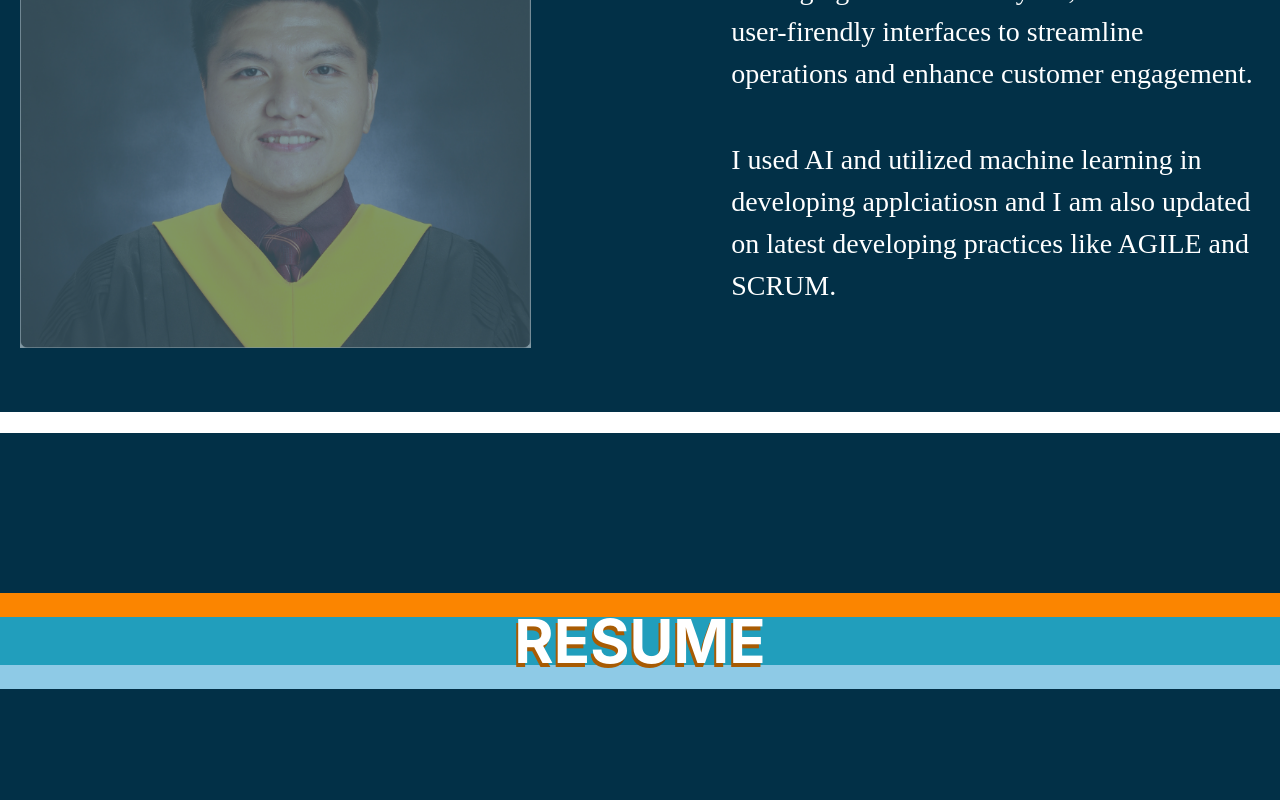
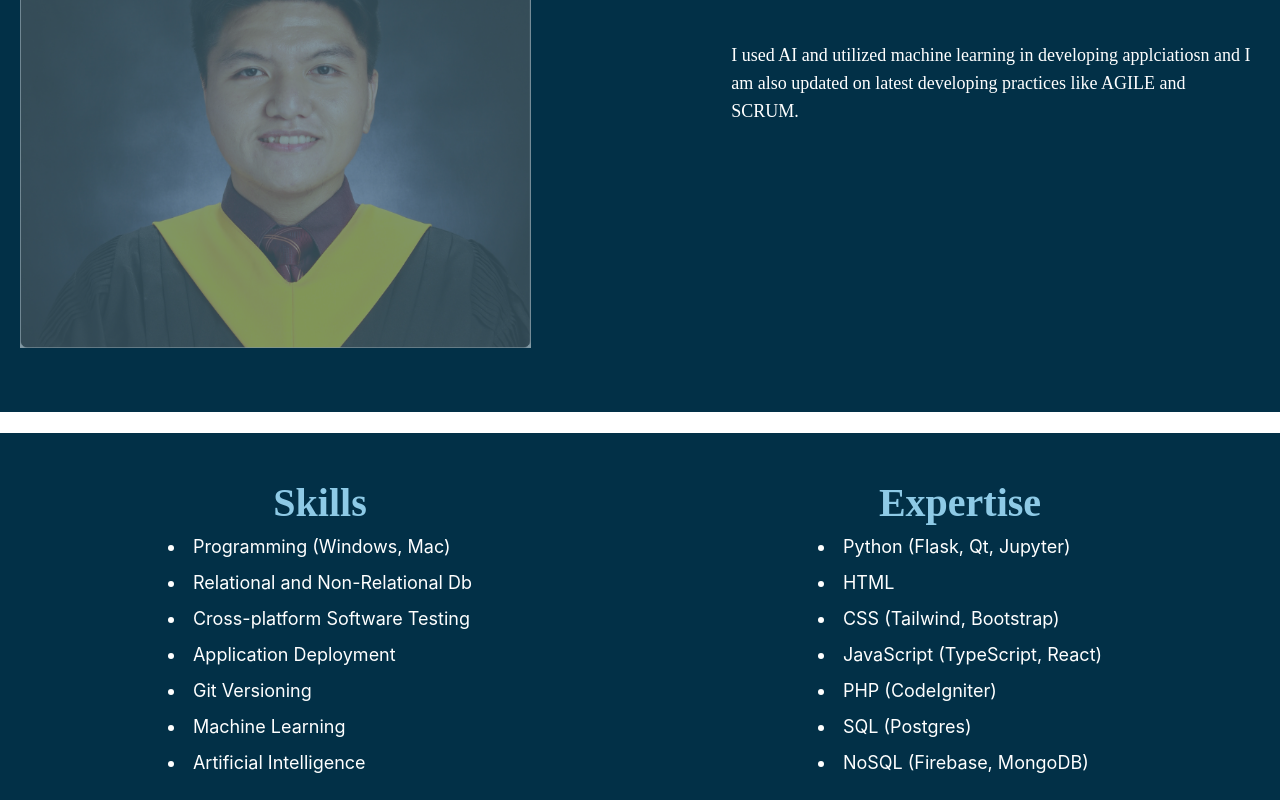
Before and after one commit to pat-gallardo/portfolio-website, a React (Create React App) app in the folder frontend/: page / in a window 1280 px wide. Shown: the part 1060-1860 px from the top of the page. Built offline with nearby package versions, Linux system fonts and the light colour scheme.

Commit message:
Added skills messages and skills styles

```diff
--- a/frontend/src/components/about.tsx
+++ b/frontend/src/components/about.tsx
@@ -8,8 +8,8 @@ const About = () => {
                 <img className="saturate-150 opacity-50 sm:ml-0 sm:w-full" src={require('../assets/front-photo2.png')} alt="profile-photo"></img>
             </div>
             <div className="flex flex-col gap-[10%] w-full sm:w-1/2 m-3 p-3 sm:ml-[10%] text-wrap">
-                <div className="w-full text-white text-[28px] montserrat ">{aboutMessage}</div>
-                <div className="w-full text-white text-[28px] montserrat ">{aboutNextMessage}</div>
+                <div className="w-full text-white text-lg montserrat ">{aboutMessage}</div>
+                <div className="w-full text-white text-lg montserrat ">{aboutNextMessage}</div>
             </div>
         </div>
         <div className="bg-white p-[0.5px] text-sm text-transparent">.</div>
--- a/frontend/src/components/dashboard.tsx
+++ b/frontend/src/components/dashboard.tsx
@@ -2,6 +2,7 @@ import Navbar from "./navbar";
 import Intro from "./intro";
 import LineBreak from "./linebreak";
 import About from "./about";
+import Skills from "./skills";
 
 const Dashboard = () => {
     return (
@@ -10,6 +11,7 @@ const Dashboard = () => {
           <Intro />
           <LineBreak setTitle="ABOUT"/>
           <About />
+          <Skills />
           <LineBreak setTitle="RESUME"/>
           <LineBreak setTitle="SERVICES"/>
           <LineBreak setTitle="PORTFOLIO"/>
--- /dev/null
+++ b/frontend/src/components/skills.tsx
@@ -0,0 +1,58 @@
+const Skills = () => {
+    const skills = [
+        'Programming (Windows, Mac)',
+        'Relational and Non-Relational Db',
+        'Cross-platform Software Testing',
+        'Application Deployment',
+        'Git Versioning',
+        'Machine Learning',
+        'Artificial Intelligence',
+    ];
+
+    const expertise = [
+        'Python (Flask, Qt, Jupyter)',
+        'HTML',
+        'CSS (Tailwind, Bootstrap)',
+        'JavaScript (TypeScript, React)',
+        'PHP (CodeIgniter)',
+        'SQL (Postgres)',
+        'NoSQL (Firebase, MongoDB)',
+    ];
+
+    return (
+        <>
+        <div className="flex flex-col sm:flex-row text-center items-center justify-center pt-10">
+            <div className="w-full sm:w-1/2 items-center flex flex-col justify-center pb-[2rem] sm:pb-0">
+                <div className="w-full text-[#8ecae6] font-bold text-[40px] montserrat ">Skills</div>
+                    {skills.length > 0 ? (
+                        <ul className="list-disc list-inside text-left space-y-2">
+                            {skills.map((skill, index) => (
+                                <li key={index} className="text-white text-lg">
+                                    {skill}
+                                </li>
+                            ))}
+                        </ul>
+                    ) : (
+                        <p className="text-white">No skills available.</p>
+                    )}
+            </div>
+            <div className="w-full sm:w-1/2 items-center flex flex-col justify-center">
+                <div className="w-full text-[#8ecae6] font-bold text-[40px] montserrat ">Expertise</div>
+                {expertise.length > 0 ? (
+                    <ul className="list-disc list-inside text-left space-y-2">
+                        {expertise.map((skill, index) => (
+                            <li key={index} className="text-white text-lg">
+                                {skill}
+                            </li>
+                        ))}
+                    </ul>
+                ) : (
+                    <p className="text-white">No expertise available.</p>
+                )}
+            </div>
+        </div>
+        </>
+    )
+}
+
+export default Skills;
```
